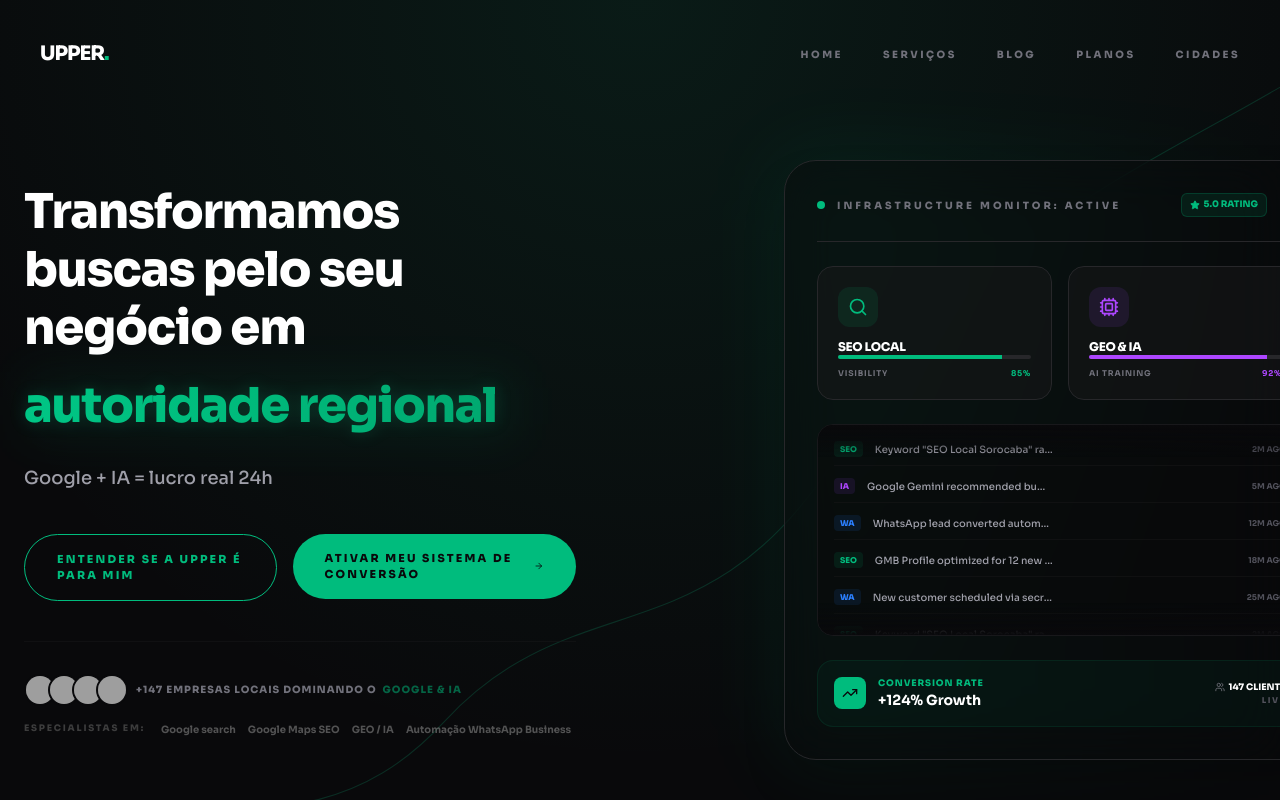
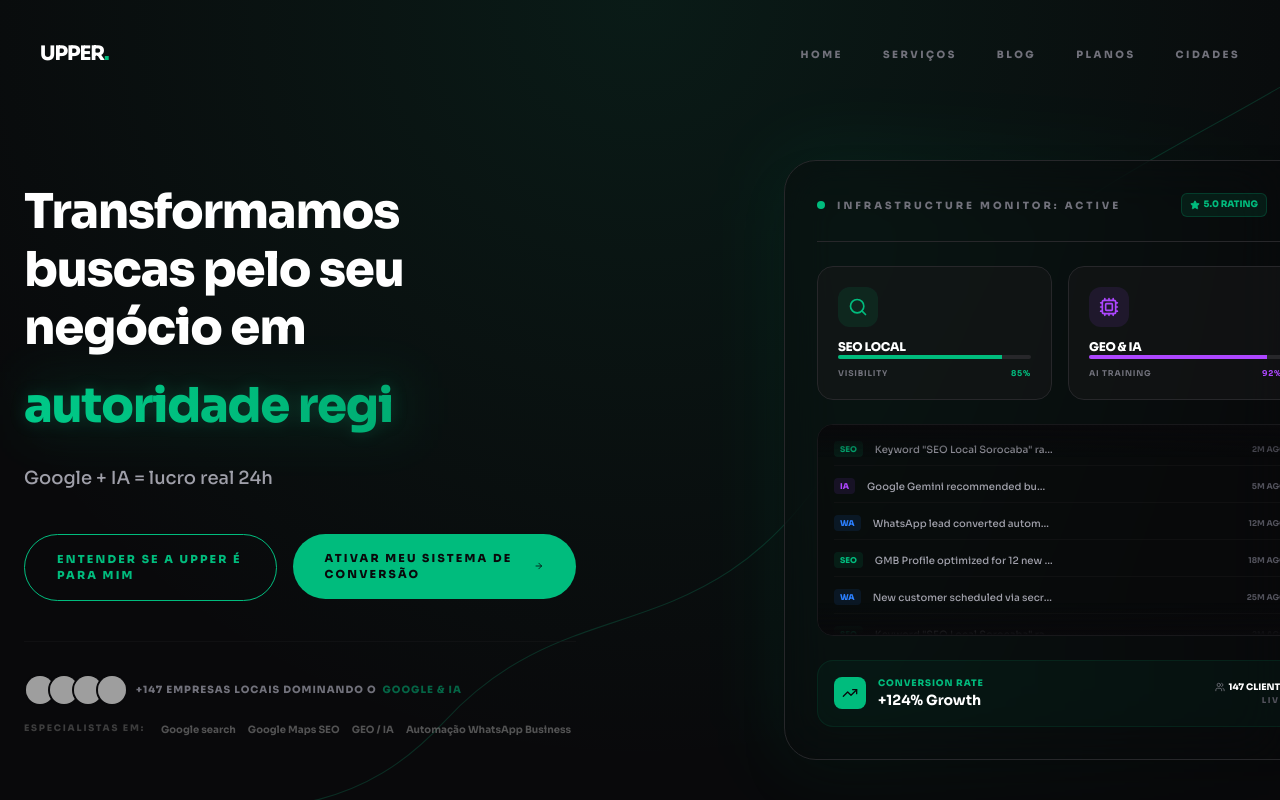
Before and after one commit to gabrsena/UPPER, a Next.js app: page / in a window 1280 px wide. Shown: the top 800 px of the page. Built offline with nearby package versions, Linux system fonts and the light colour scheme; grey boxes are pictures that could not be loaded.

Commit message:
Fix Hero Typewriter SSR hydration and isolate Client Component

```diff
--- /dev/null
+++ b/components/hero-typewriter.tsx
@@ -0,0 +1,19 @@
+"use client"
+
+import React from "react"
+import { Typewriter } from "@/components/ui/typewriter"
+import { ShimmerWord } from "@/components/ui/shimmer-word"
+
+export default function HeroTypewriter({ words }: { words: string[] }) {
+    return (
+        <ShimmerWord>
+            <Typewriter
+                words={words}
+                speed={80}
+                delayBetweenWords={2500}
+                cursor={true}
+                cursorChar="|"
+            />
+        </ShimmerWord>
+    )
+}
--- a/components/sections/hero.tsx
+++ b/components/sections/hero.tsx
@@ -3,8 +3,12 @@
 
 import React from "react";
 import { ArrowRight, Star, TrendingUp, Search, Cpu, Users, Sparkles } from "lucide-react";
-import { Typewriter } from "@/components/ui/typewriter";
-import { ShimmerWord } from "@/components/ui/shimmer-word";
+import dynamic from "next/dynamic";
+
+const HeroTypewriter = dynamic(
+  () => import("@/components/hero-typewriter"),
+  { ssr: false }
+);
 import { WHATSAPP_URL } from "@/lib/blog-data";
 import Image from "next/image";
 
@@ -58,10 +62,14 @@ export const Hero = ({
                   </>
                 ) : (
                   <>
-                    <h1 className="sr-only">Transformamos buscas pelo seu negócio em faturamento previsível, autoridade regional, lucro no caixa e novos clientes.</h1>
-                    <span className="block" aria-hidden="true">Transformamos buscas pelo seu negócio em</span>
+                    <span className="block" aria-hidden="true">
+                      Transformamos buscas pelo seu negócio em
+                    </span>
+                    <span className="sr-only">
+                      Transformamos buscas pelo seu negócio em faturamento previsível, autoridade regional, lucro no caixa e novos clientes.
+                    </span>
                     <span className="flex items-center justify-start gap-x-3 whitespace-nowrap" aria-hidden="true">
-                      <ShimmerWord><Typewriter words={typewriterWords} speed={80} delayBetweenWords={2500} cursor={true} cursorChar="|" /></ShimmerWord>
+                      <HeroTypewriter words={typewriterWords} />
                     </span>
                   </>
                 )}
```
